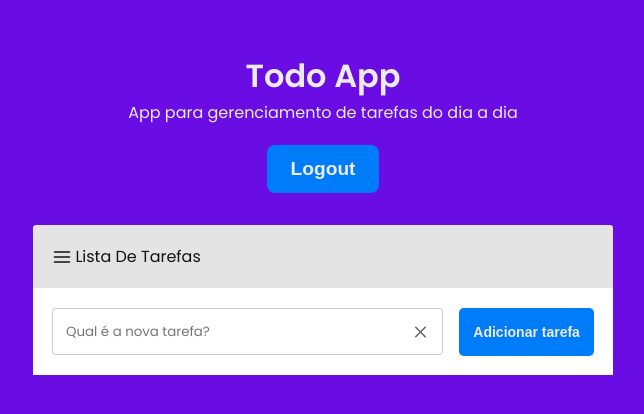
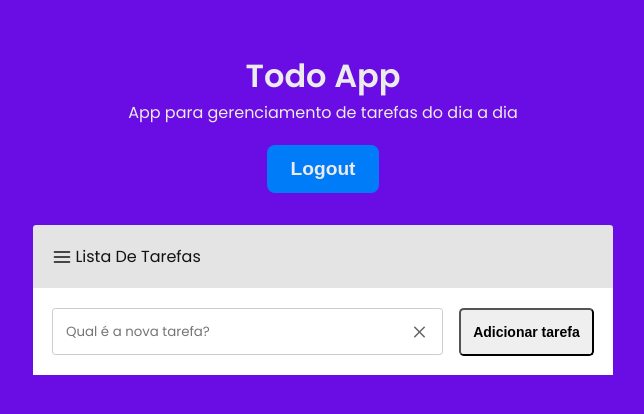
Before and after one commit to ellismarjr/bling, a React (Create React App) app in the folder todos/: page / in a window 1280 px wide. Shown: the top 414 px of the page, without its empty margins (317-961 px from the left). Built offline with nearby package versions, Linux system fonts and the light colour scheme; the HTML template or start-up script is replaced by a standard one.

Commit message:
fix: button styles

```diff
--- a/todos/src/components/Header/styles.scss
+++ b/todos/src/components/Header/styles.scss
@@ -21,9 +21,8 @@ header {
 
     text-align: center;
   }
-}
 
-button {
+  > button {
     height: 3rem;
     width: 7rem;
     color: var(--text);
@@ -34,3 +33,4 @@ button {
     border: 0;
     border-radius: 0.5rem;
   }
+}
```
Lines whose indentation alone changed are shown as unchanged.
